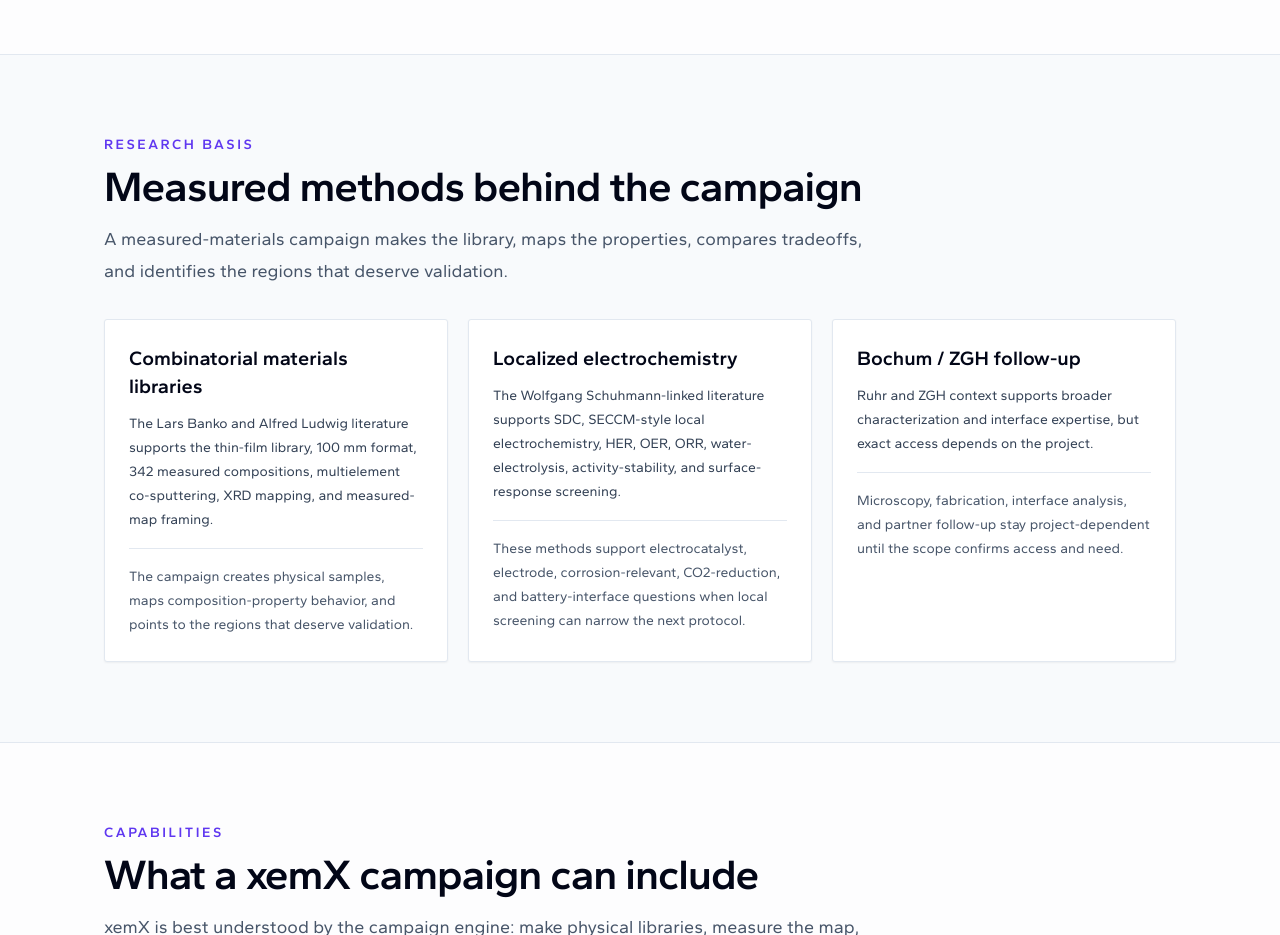
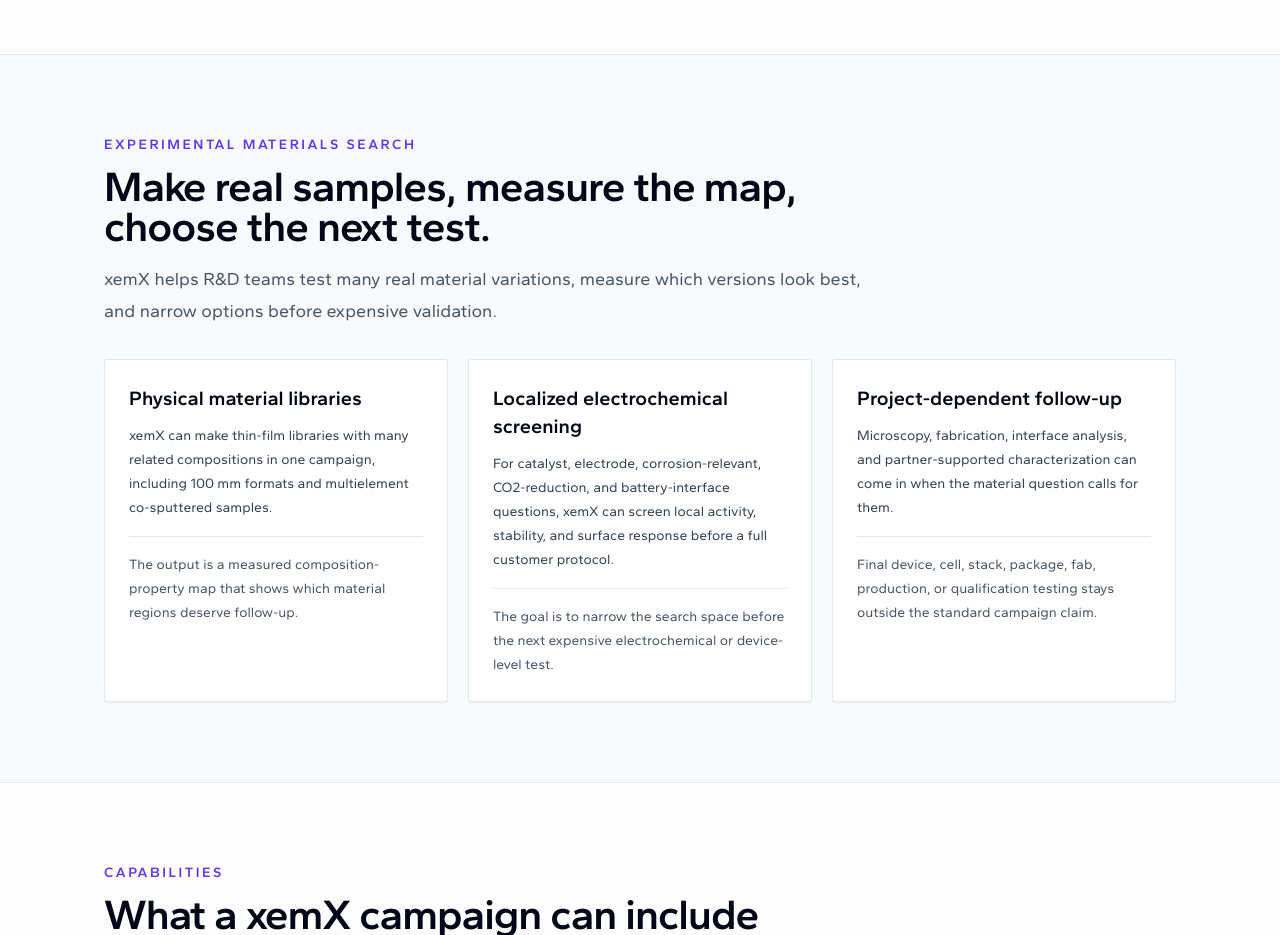
Before and after one commit to parker2017code/xemx-materials-homepage, a React (Vite) app: page / in a window 1280 px wide. Shown: the part 2620-3555 px from the top of the page. Built offline with nearby package versions, Linux system fonts and the light colour scheme.

Commit message:
Encode xemX communication rules

```diff
--- a/src/components/ResearchBasis.tsx
+++ b/src/components/ResearchBasis.tsx
@@ -3,25 +3,25 @@
 
 const rows = [
   {
-    label: "Combinatorial materials libraries",
+    label: "Physical material libraries",
     basis:
-      "The Lars Banko and Alfred Ludwig literature supports the thin-film library, 100 mm format, 342 measured compositions, multielement co-sputtering, XRD mapping, and measured-map framing.",
+      "xemX can make thin-film libraries with many related compositions in one campaign, including 100 mm formats and multielement co-sputtered samples.",
     use:
-      "The campaign creates physical samples, maps composition-property behavior, and points to the regions that deserve validation.",
+      "The output is a measured composition-property map that shows which material regions deserve follow-up.",
   },
   {
-    label: "Localized electrochemistry",
+    label: "Localized electrochemical screening",
     basis:
-      "The Wolfgang Schuhmann-linked literature supports SDC, SECCM-style local electrochemistry, HER, OER, ORR, water-electrolysis, activity-stability, and surface-response screening.",
+      "For catalyst, electrode, corrosion-relevant, CO2-reduction, and battery-interface questions, xemX can screen local activity, stability, and surface response before a full customer protocol.",
     use:
-      "These methods support electrocatalyst, electrode, corrosion-relevant, CO2-reduction, and battery-interface questions when local screening can narrow the next protocol.",
+      "The goal is to narrow the search space before the next expensive electrochemical or device-level test.",
   },
   {
-    label: "Bochum / ZGH follow-up",
+    label: "Project-dependent follow-up",
     basis:
-      "Ruhr and ZGH context supports broader characterization and interface expertise, but exact access depends on the project.",
+      "Microscopy, fabrication, interface analysis, and partner-supported characterization can come in when the material question calls for them.",
     use:
-      "Microscopy, fabrication, interface analysis, and partner follow-up stay project-dependent until the scope confirms access and need.",
+      "Final device, cell, stack, package, fab, production, or qualification testing stays outside the standard campaign claim.",
   },
 ]
 
@@ -29,9 +29,9 @@
   return (
     <section className="mx-auto max-w-[1200px] px-6 py-16 lg:px-10 lg:py-20 xl:px-16">
       <SectionHeader
-        eyebrow="Research basis"
-        title="Measured methods behind the campaign"
-        description="A measured-materials campaign makes the library, maps the properties, compares tradeoffs, and identifies the regions that deserve validation."
+        eyebrow="Experimental materials search"
+        title="Make real samples, measure the map, choose the next test."
+        description="xemX helps R&D teams test many real material variations, measure which versions look best, and narrow options before expensive validation."
       />
 
       <div className="mt-8 grid gap-5 lg:grid-cols-3">
```
Also changed, not shown: scripts/lint-copy.mjs (+9 -0 lines), 3 other files (tests, documents, lock files or other folders).
